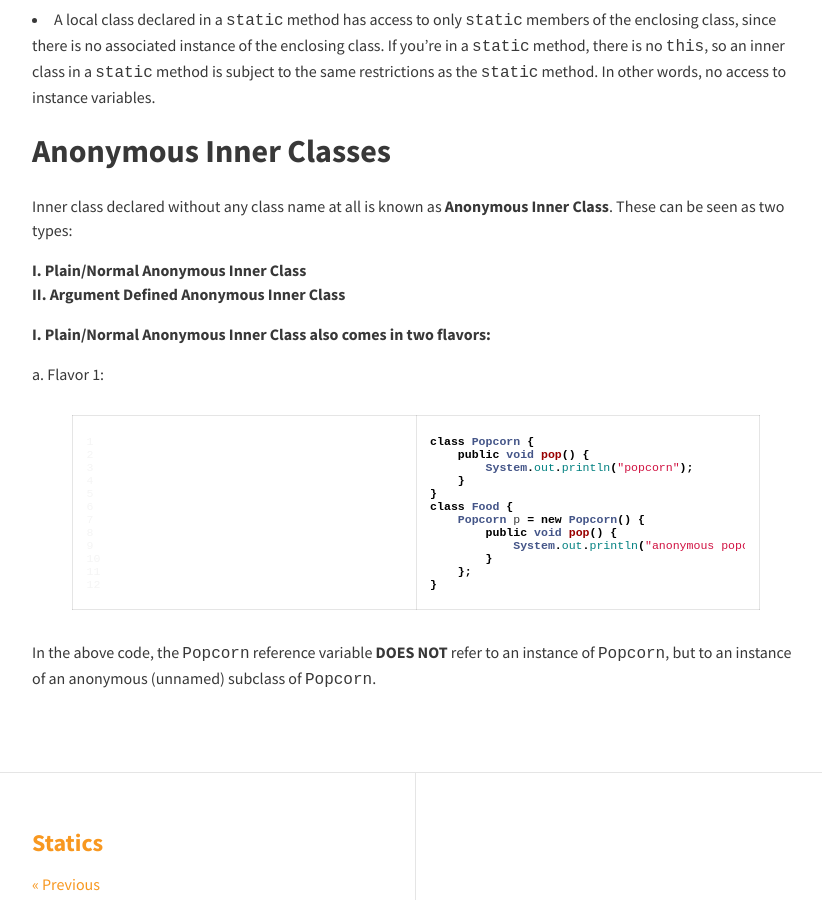
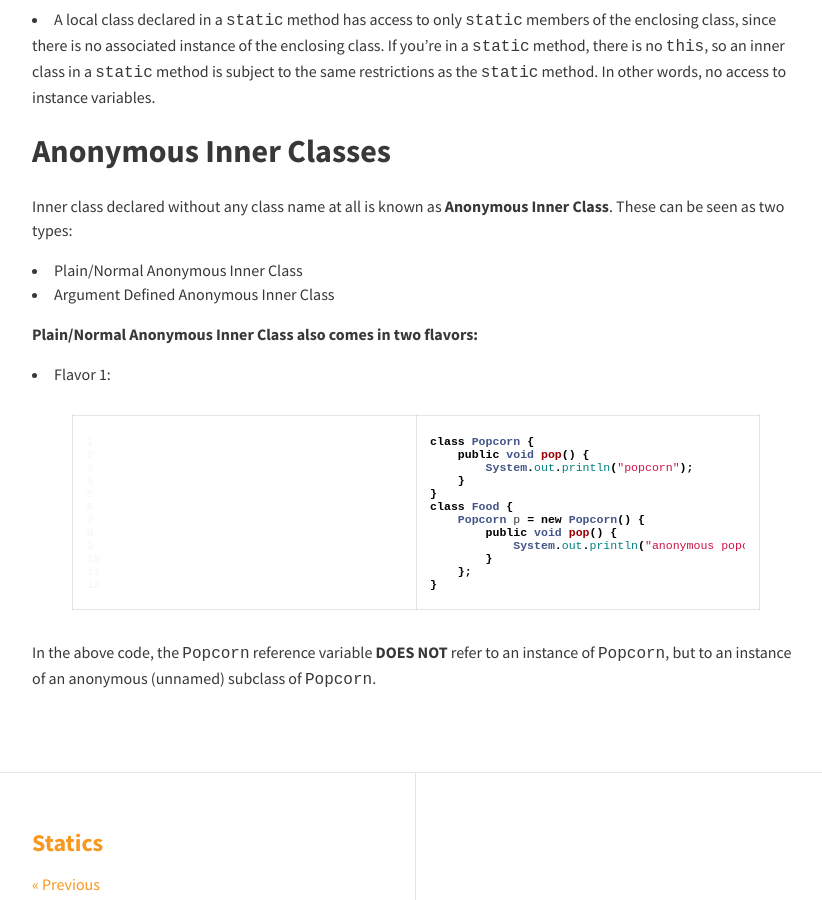
Before and after one commit to rampatra/JavaNotes, a Jekyll site: the page built from _posts/2015-08-20-nested-classes.md, in a window 1280 px wide and 900 px high, scrolled down 5213 px. Shown: the whole window, without its empty margins (224-1046 px from the left). Built offline with Jekyll 4.4.1, drawn with Linux system fonts in a browser that asks for light colours; nearby versions of some CDN libraries; comment, search, counter and statistics services are not loaded.

Commit message:
added content

```diff
--- a/_posts/2015-08-20-nested-classes.md
+++ b/_posts/2015-08-20-nested-classes.md
@@ -278,12 +278,12 @@ associated instance of the enclosing class. If you're in a `static` method, ther
 
 Inner class declared without any class name at all is known as __Anonymous Inner Class__. These can be seen as two types:
 
-**I. Plain/Normal Anonymous Inner Class**
-**II. Argument Defined Anonymous Inner Class**
+* Plain/Normal Anonymous Inner Class
+* Argument Defined Anonymous Inner Class
 
-**I. Plain/Normal Anonymous Inner Class also comes in two flavors:**
+**Plain/Normal Anonymous Inner Class also comes in two flavors:**
 
-a. Flavor 1:
+* Flavor 1:
 
 {% highlight java linenos %}
 class Popcorn {
```
